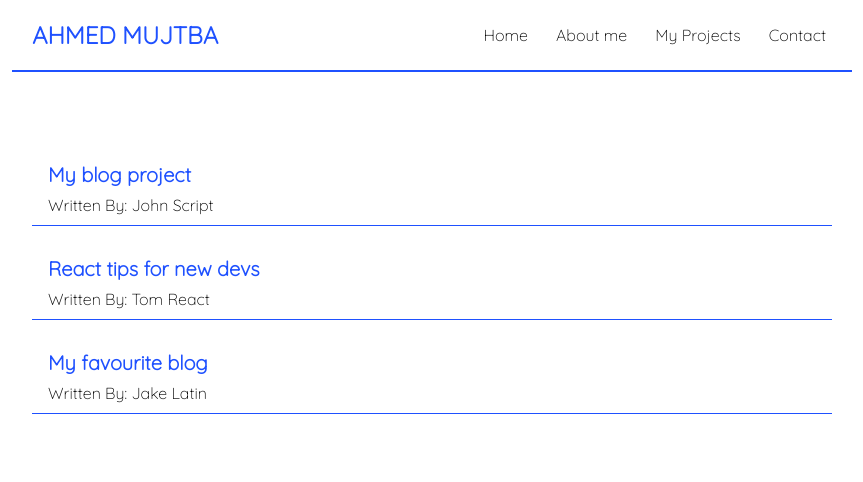
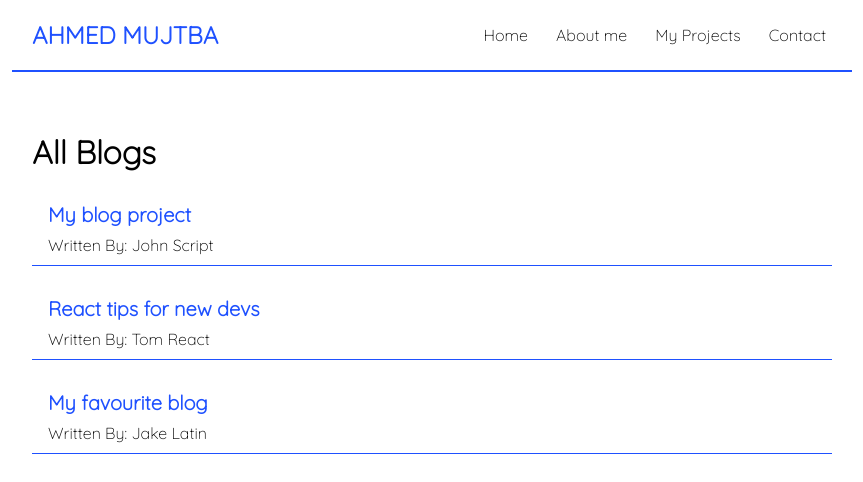
Before and after one commit to ahmedmujtba/react-blog, a React (Create React App) app in the folder react-blog/: page /about in a window 1280 px wide. Shown: the top 482 px of the page, without its empty margins (208-1071 px from the left). Built offline with nearby package versions, Linux system fonts and the light colour scheme.

Commit message:
practice props

```diff
--- /dev/null
+++ b/react-blog/src/BlogList.js
@@ -0,0 +1,20 @@
+const BlogList = (props) => {
+  const blogs = props.blogs;
+  const title = props.title;
+
+  return (
+    <div className="blog-list">
+      <h1>{title}</h1>
+      {blogs.map((blog) => {
+        return (
+          <div className="blog-preview" key={blog.id}>
+            <h2>{blog.title}</h2>
+            <p>Written By: {blog.author}</p>
+          </div>
+        );
+      })}
+    </div>
+  );
+};
+
+export default BlogList;
--- a/react-blog/src/Home.js
+++ b/react-blog/src/Home.js
@@ -1,4 +1,5 @@
 import { useState } from "react";
+import BlogList from "./BlogList";
 
 const Home = () => {
   const [blogs, setBlogs] = useState([
@@ -23,14 +24,7 @@
   ]);
   return (
     <div className="home">
-      {blogs.map((blog) => {
-        return (
-          <div className="blog-preview" key={blog.id}>
-            <h2>{blog.title}</h2>
-            <p>Written By: {blog.author}</p>
-          </div>
-        );
-      })}
+      <BlogList blogs={blogs} title="All Blogs" />
     </div>
   );
 };
```
